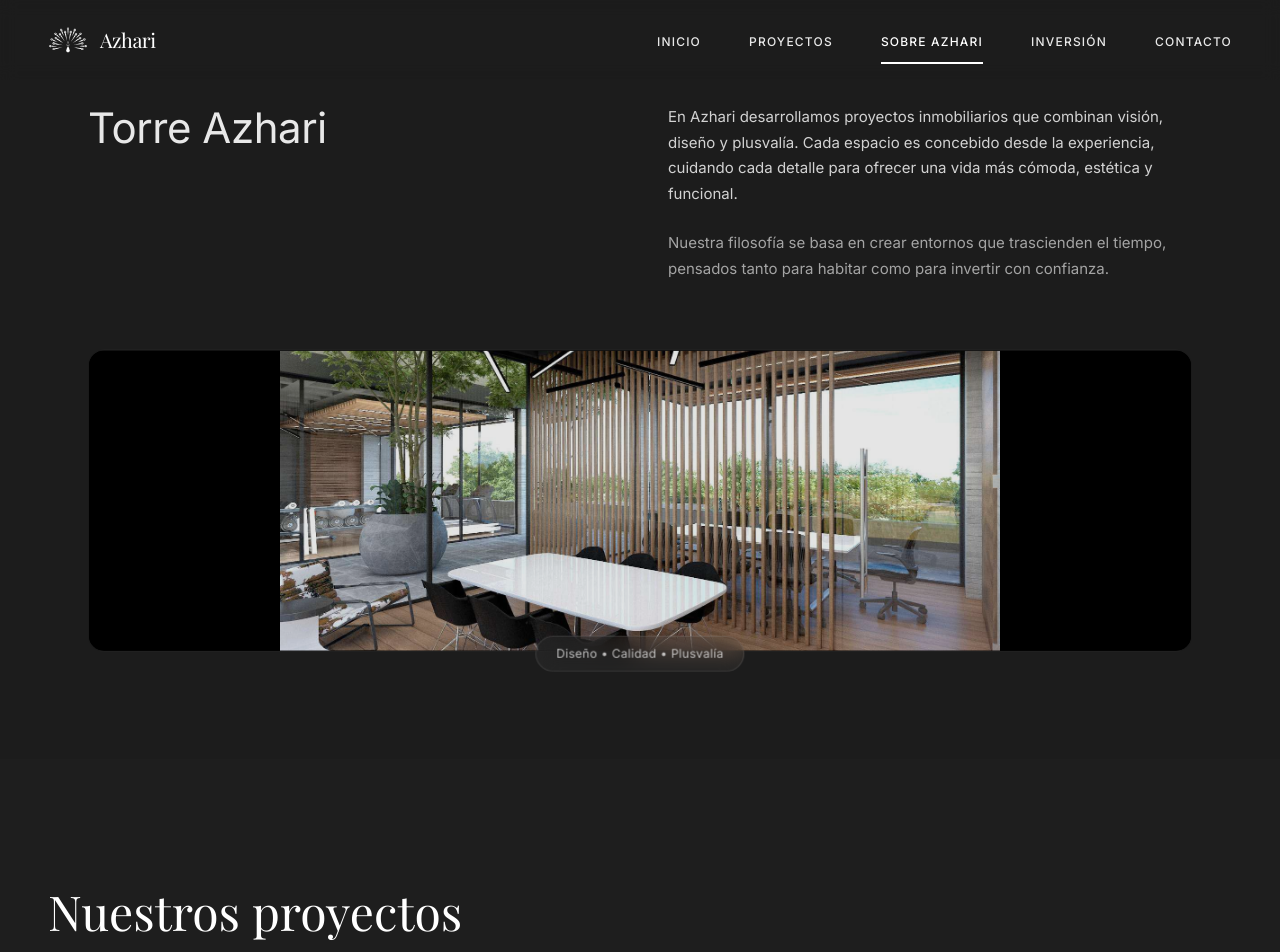
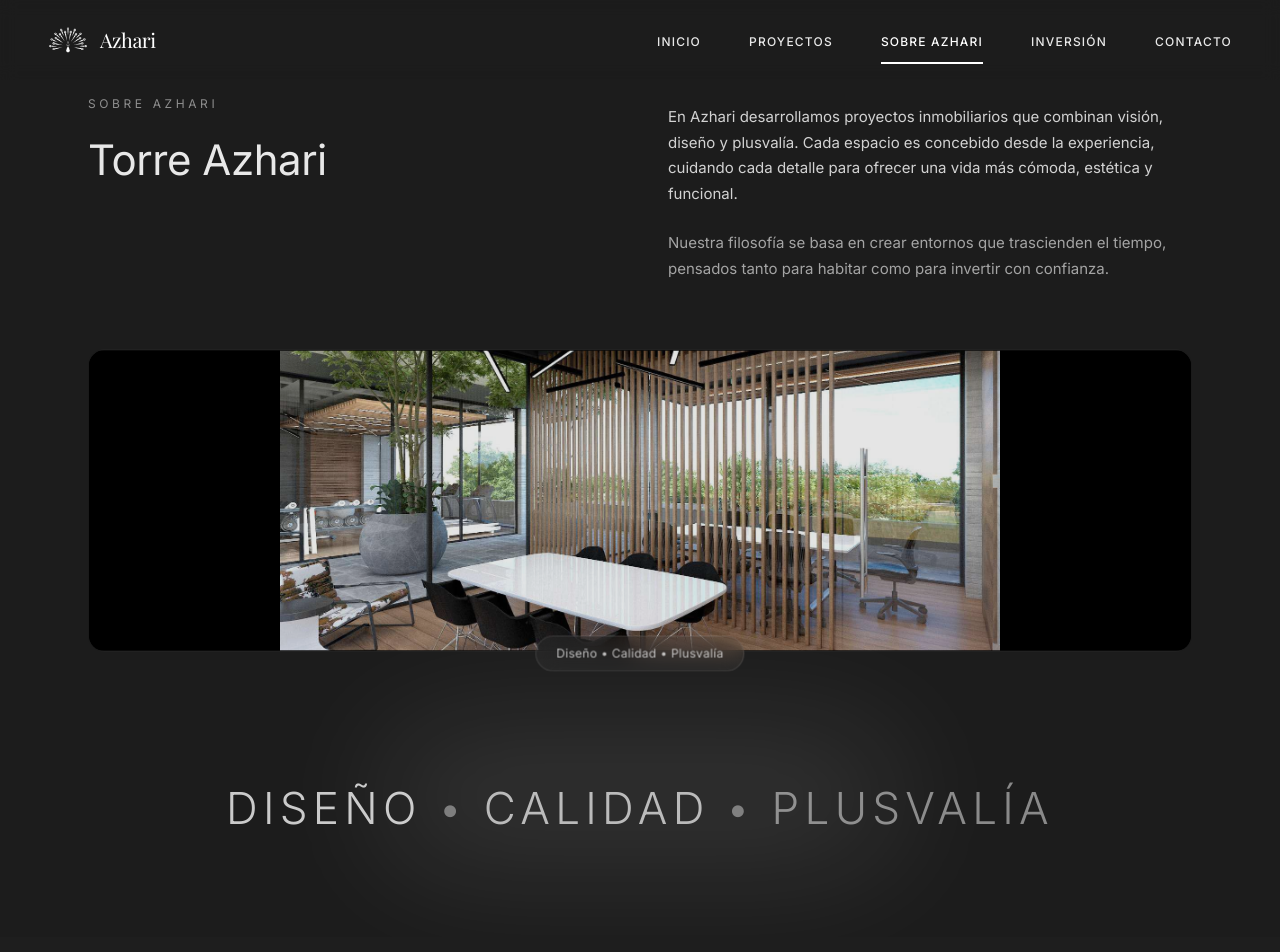
Before and after one commit to AlanNieves/Torre-Azhari, a Next.js app in the folder frontend/: page /sobre-azhari in a window 1280 px wide. Shown: the top 952 px of the page. Built offline with nearby package versions, Linux system fonts and the light colour scheme; no server answers; a web font is replaced by a local one.

Commit message:
new component created

```diff
--- a/frontend/src/components/sections/aboutAzhari/AboutAzhari.tsx
+++ b/frontend/src/components/sections/aboutAzhari/AboutAzhari.tsx
@@ -2,6 +2,7 @@
 
 import AboutImage from './AboutImage';
 import AboutText from './AboutText';
+import AboutSignature from './AboutSignature';
 
 export default function AboutAzhari() {
   return (
@@ -12,13 +13,21 @@ export default function AboutAzhari() {
       {/* CONTENIDO SUPERIOR */}
       <div className="max-w-6xl mx-auto px-6">
         <div className="grid grid-cols-1 lg:grid-cols-2 gap-14 items-start">
+
           {/* TÍTULO IZQUIERDA */}
           <div>
+            <p className="text-xs tracking-[0.3em] text-white/50 mb-4">
+              SOBRE AZHARI
+            </p>
 
-            <h1 className="text-[38px] md:text-[42px]
-            font-normal
-            tracking-[-0.01em]
-            text-white/90">
+            <h1
+              className="
+                text-[38px] md:text-[42px]
+                font-normal
+                tracking-[-0.01em]
+                text-white/90
+              "
+            >
               Torre Azhari
             </h1>
           </div>
@@ -28,10 +37,13 @@ export default function AboutAzhari() {
         </div>
       </div>
 
-      {/* IMAGEN FULL WIDTH */}
+      {/* IMAGEN */}
       <div className="mt-20">
         <AboutImage />
       </div>
+
+      {/* FIRMA DE MARCA */}
+      <AboutSignature />
     </section>
   );
 }
--- /dev/null
+++ b/frontend/src/components/sections/aboutAzhari/AboutSignature.tsx
@@ -0,0 +1,81 @@
+'use client';
+
+import { motion } from 'framer-motion';
+
+export default function AboutSignature() {
+  return (
+    <div className="relative mt-28 flex justify-center">
+      {/* Humo / luz difusa */}
+      <motion.div
+        aria-hidden
+        initial={{ opacity: 0 }}
+        animate={{ opacity: 1 }}
+        transition={{ duration: 2 }}
+        className="
+          absolute
+          -top-12
+          w-[520px]
+          h-[140px]
+          bg-white/10
+          blur-3xl
+          rounded-full
+        "
+      />
+
+      {/* Texto */}
+      <motion.h2
+        initial={{ opacity: 0, y: 16 }}
+        whileInView={{ opacity: 1, y: 0 }}
+        viewport={{ once: true }}
+        transition={{ duration: 0.8, ease: 'easeOut' }}
+        className="
+          relative
+          text-[36px]
+          md:text-[44px]
+          font-light
+          tracking-[0.12em]
+          text-white/80
+        "
+      >
+        <motion.span
+          animate={{ opacity: [0.6, 1, 0.6] }}
+          transition={{
+            duration: 4,
+            repeat: Infinity,
+            ease: 'easeInOut',
+          }}
+        >
+          DISEÑO
+        </motion.span>
+
+        <span className="mx-4 text-white/40">•</span>
+
+        <motion.span
+          animate={{ opacity: [0.6, 1, 0.6] }}
+          transition={{
+            duration: 4,
+            delay: 1.3,
+            repeat: Infinity,
+            ease: 'easeInOut',
+          }}
+        >
+          CALIDAD
+        </motion.span>
+
+        <span className="mx-4 text-white/40">•</span>
+
+        <motion.span
+          animate={{ opacity: [0.6, 1, 0.6] }}
+          transition={{
+            duration: 4,
+            delay: 2.6,
+            repeat: Infinity,
+            ease: 'easeInOut',
+          }}
+        >
+          PLUSVALÍA
+        </motion.span>
+      </motion.h2>
+    </div>
+  );
+}
```
